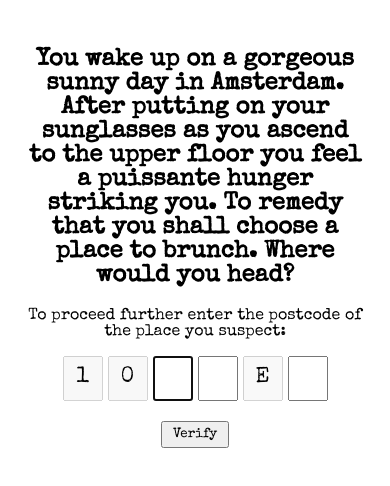
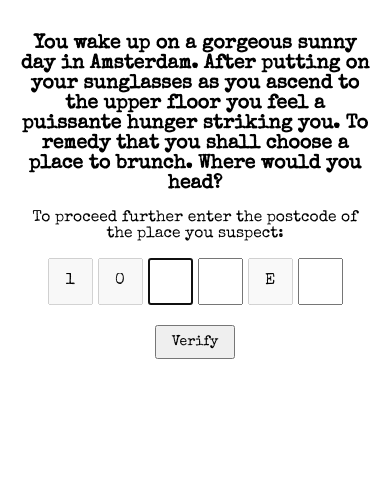
Before and after one commit to birthday-quest-1026/birthday-quest, a plain HTML site: page index.html in a window 390 px wide. Both pictures are taken after a click on the button "Start the Game". Drawn offline with nearby package versions, Linux system fonts and the light colour scheme.

Commit message:
update project

```diff
--- a/index.html
+++ b/index.html
@@ -3,6 +3,7 @@
 
 <head>
   <meta charset="UTF-8">
+  <meta name="viewport" content="width=device-width, initial-scale=1.0">
   <title>Escape Room</title>
   <link href="https://fonts.googleapis.com/css2?family=Special+Elite&display=swap" rel="stylesheet">
   <style>
@@ -22,14 +23,15 @@
       justify-content: center;
       gap: 5px;
       margin: 10px 0;
+      flex-wrap: wrap;
     }
 
     .code-box input {
-      width: 40px;
-      height: 45px;
-      line-height: 45px;
+      width: clamp(35px, 12vw, 45px);
+      height: clamp(40px, 12vw, 50px);
+      line-height: 1.2;
       text-align: center;
-      font-size: 22px;
+      font-size: clamp(16px, 4vw, 22px);
       text-transform: uppercase;
       font-family: 'Special Elite', monospace;
       box-sizing: border-box;
@@ -43,20 +45,41 @@
 
     input[type="text"] {
       margin-top: 10px;
-      padding: 5px;
+      padding: 8px;
       width: 100%;
+      font-size: clamp(14px, 3vw, 18px);
       font-family: 'Special Elite', monospace;
     }
 
     button {
       margin-top: 10px;
-      padding: 5px 10px;
+      padding: 8px 15px;
+      font-size: clamp(14px, 3vw, 18px);
       font-family: 'Special Elite', monospace;
       cursor: pointer;
     }
 
     .hidden {
       display: none;
+    }
+
+    /* 📱 Mobile-specific tweaks */
+    @media (max-width: 600px) {
+      body {
+        padding: 10px;
+      }
+      #game {
+        max-width: 100%;
+      }
+      h1 {
+        font-size: 6vw;
+      }
+      h2, h3 {
+        font-size: 5vw;
+      }
+      p {
+        font-size: 4vw;
+      }
     }
   </style>
 </head>
@@ -148,7 +171,6 @@
           const input = document.createElement("input");
           input.maxLength = 1;
 
-          // Use number pad for digits, normal for letters
           if (i <= 3) {
             input.setAttribute("inputmode", "numeric");
           } else {
@@ -183,7 +205,6 @@
           container.appendChild(input);
         }
 
-
         document.getElementById("verification").style.display = "block";
         document.getElementById("main-question").style.display = "none";
 
@@ -192,7 +213,6 @@
 
         document.getElementById("answer").value = answers[current] || "";
       } else {
-        // Move to final stage
         document.getElementById("question-stage").classList.add("hidden");
         document.getElementById("final-stage").classList.remove("hidden");
       }
```
Also changed, not shown: escape.html (+8 -1 lines), 1 other file.
